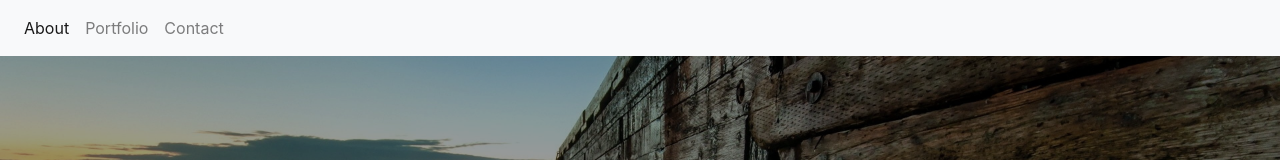
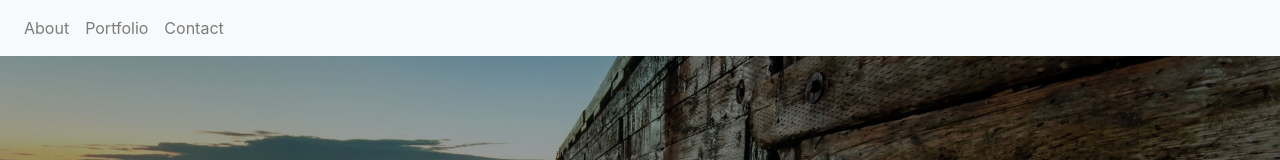
Before and after one commit to swong1200/reactPortfolio, a React (Create React App) app: page / in a window 1280 px wide. Shown: the top 160 px of the page. Built offline with nearby package versions, Linux system fonts and the light colour scheme.

Commit message:
Changed routes within navbar and in App.js

```diff
--- a/src/App.js
+++ b/src/App.js
@@ -18,16 +18,7 @@ function App() {
           <h1>Stuart Wong</h1>
         </Header>
         <Wrapper>
-          <Route
-            exact
-            path="https://swong1200.github.io/reactPortfolio/"
-            component={About}
-          />
-          <Route
-            exact
-            path="https://swong1200.github.io/reactPortfolio"
-            component={About}
-          />
+          <Route exact path="/reactPortfolio/" component={About} />
           <Route exact path="/portfolio" component={Portfolio} />
           <Route exact path="/contact" component={Contact} />
         </Wrapper>
--- a/src/components/Navbar/index.js
+++ b/src/components/Navbar/index.js
@@ -1,6 +1,5 @@
 import React from "react";
 import { Link } from "react-router-dom";
-
 
 // Depending on the current path, this component sets the "active" class on the appropriate navigation link item
 function Navbar() {
@@ -10,9 +9,9 @@ function Navbar() {
         <ul className="navbar-nav">
           <li className="nav-item">
             <Link
-              to="/"
+              to="/reactPortfolio/"
               className={
-                window.location.pathname === "/" || window.location.pathname === "/about"
+                window.location.pathname === "/reactPortfolio/"
                   ? "nav-link active"
                   : "nav-link"
               }
@@ -23,7 +22,11 @@ function Navbar() {
           <li className="nav-item">
             <Link
               to="/portfolio"
-              className={window.location.pathname === "/portfolio" ? "nav-link active" : "nav-link"}
+              className={
+                window.location.pathname === "/portfolio"
+                  ? "nav-link active"
+                  : "nav-link"
+              }
             >
               Portfolio
             </Link>
@@ -31,7 +34,11 @@ function Navbar() {
           <li className="nav-item">
             <Link
               to="/contact"
-              className={window.location.pathname === "/contact" ? "nav-link active" : "nav-link"}
+              className={
+                window.location.pathname === "/contact"
+                  ? "nav-link active"
+                  : "nav-link"
+              }
             >
               Contact
             </Link>
```
